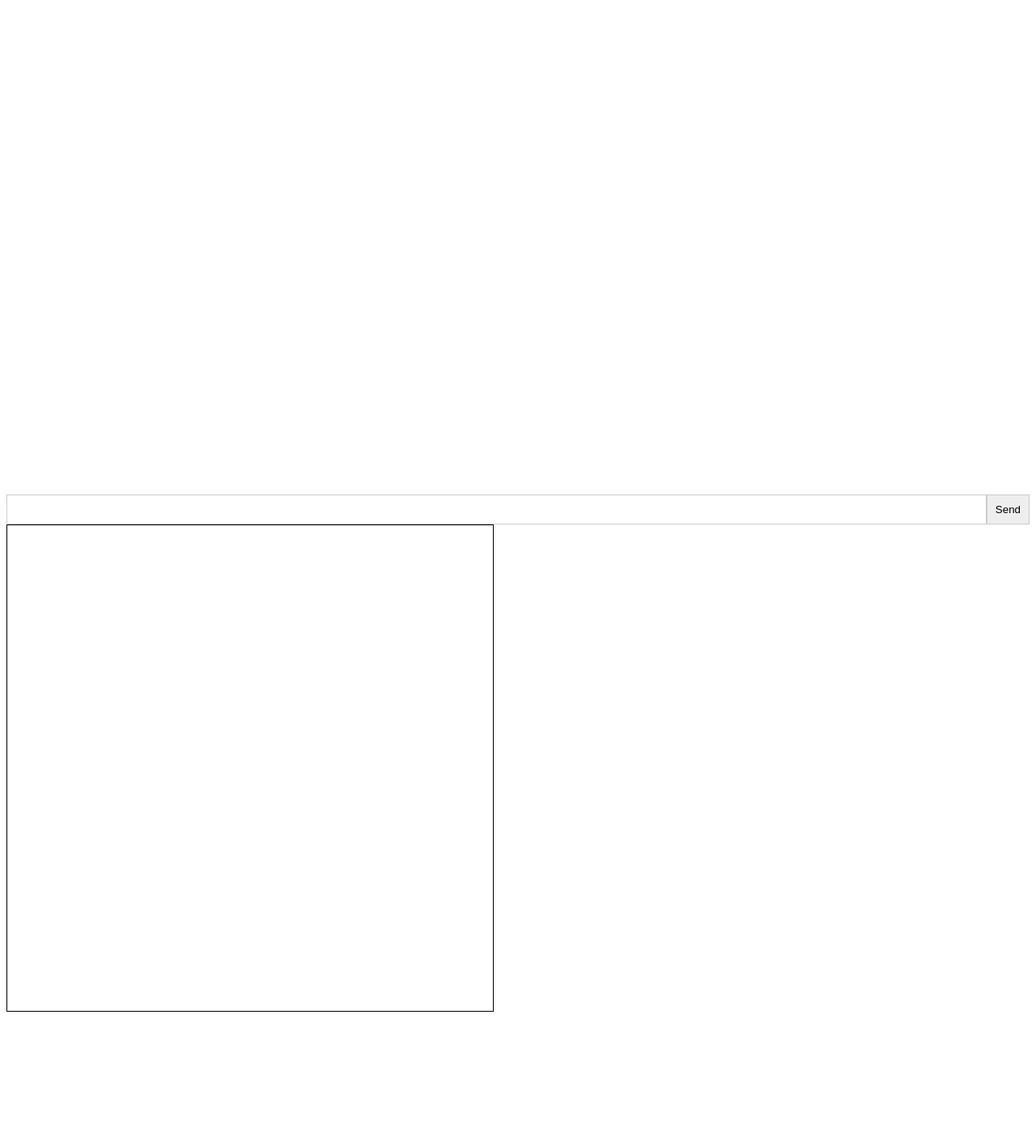
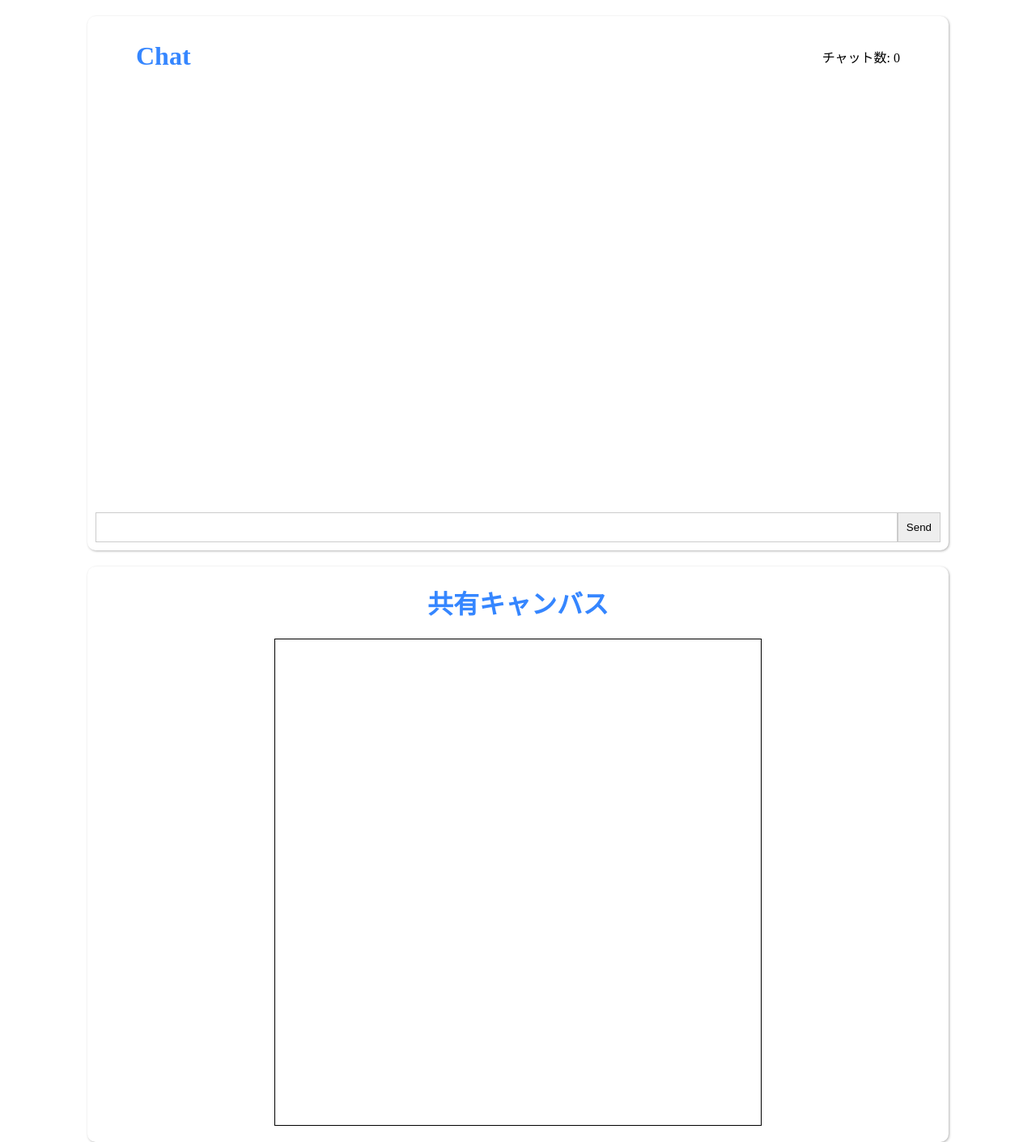
Before and after one commit to kiiiiiiiiiiiiiiii/express-hello-world, a website: page public/index.html in a window 1280 px wide. Shown: the top 1411 px of the page at 81% size. Before the commit the page ends 1262 px from the top, so only its background shows below. Drawn offline with Linux system fonts and the light colour scheme.

Commit message:
ADD: chatnum

```diff
--- a/public/index.html
+++ b/public/index.html
@@ -6,17 +6,25 @@
   <meta name="viewport" content="width=device-width, initial-scale=1.0" />
   <title>Chat App</title>
   <style>
+    :root {
+      --bxs: 1px 1px 3px rgba(0, 0, 0, 0.3);
+    }
+
     .chat {
       display: flex;
       flex-direction: column;
       height: 80vh;
+      margin: 20px 100px;
+      padding: 10px;
+      box-shadow: var(--bxs);
+      border-radius: 10px;
     }
 
     .messages {
       flex: 1;
       overflow-y: auto;
       list-style: none;
-      padding: 0;
+      padding: 0 10px;
       margin: 0;
     }
 
@@ -36,20 +44,61 @@
       background: #eee;
       cursor: pointer;
     }
+
+    .message {
+      margin: 10px;
+      padding: 10px;
+      box-shadow: var(--bxs);
+      border-radius: 10px;
+    }
+
+    .chatheader {
+      display: flex;
+      justify-content: space-between;
+      align-items: center;
+      padding: 0 50px;
+    }
+
+    .title {
+      color: rgb(53, 134, 255);
+    }
+
+    #canvas-container {
+      display: flex;
+      flex-direction: column;
+      justify-content: center;
+      align-items: center;
+      box-shadow: var(--bxs);
+      margin: 20px 100px;
+      border-radius: 10px;
+      padding-bottom: 20px;
+    }
   </style>
 </head>
 
 <body>
   <div class="chat">
+    <div class="chatheader">
+      <h1 class="title">Chat</h1>
+      <p>
+        チャット数:
+        <span id="chatnum">0</span>
+      </p>
+    </div>
     <ul class="messages"></ul>
     <form class="form">
       <input class="input" autocomplete="off" />
       <button class="submit">Send</button>
     </form>
   </div>
-  <canvas id="canvas" width="600" height="600" style="border: solid 1px black"></canvas>
+  <div id="canvas-container">
+    <h1 class="title">共有キャンバス</h1>
+    <canvas id="canvas" width="600" height="600" style="border: solid 1px black"></canvas>
+  </div>
 
   <script>
+    let chatNum = 0
+
     function main() {
       const host = location.origin.replace(/^http/, 'ws')
       const ws = new WebSocket(host + '/ws')
@@ -127,12 +176,25 @@
           const { id, text } = msg
           const messageList = document.querySelector('.messages')
           const li = document.createElement('li')
+          const img = document.createElement('img')
+          const nameDiv = document.createElement('div')
+          nameDiv.classList.add(".name-div")
+          img.src = `https://api.dicebear.com/9.x/identicon/svg?seed=${id}`
+          img.width = 20
+          li.classList.add('message')
+          const span = document.createElement('span')
           if (id === myId) {
-            li.textContent = `(${id})自分:` + text
+            span.textContent = `(${id})自分:` + text
           } else {
-            li.textContent = id + ': ' + text
+            span.textContent = id + ': ' + text
           }
+          li.appendChild(img)
+          li.appendChild(span)
           messageList.appendChild(li)
+
+          chatNum++
+          const numSpan = document.getElementById('chatnum')
+          numSpan.textContent = chatNum
         }
       }
 
```
